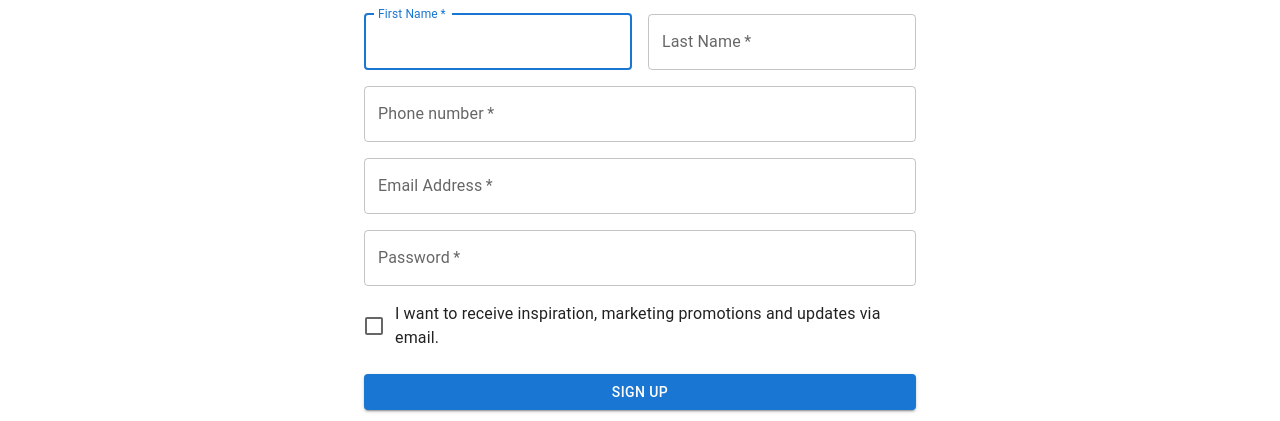
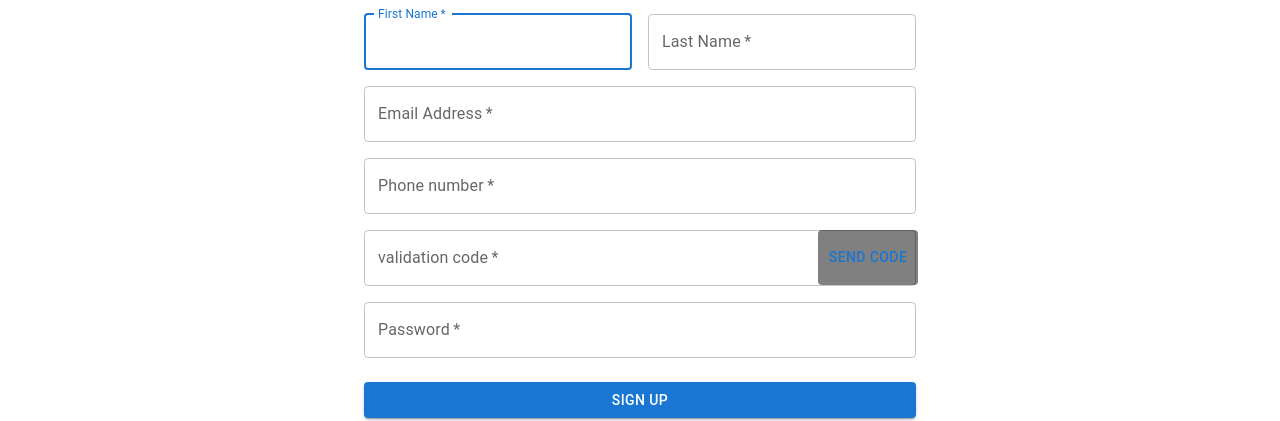
Before and after one commit to fastguys/PostManWeb, a React (Create React App) app: page /signup in a window 1280 px wide. Shown: the part 360-781 px from the top of the page. Built offline with nearby package versions, Linux system fonts and the light colour scheme; no server answers.

Commit message:
[Sign UP] Add Recaptch ans SMS Validation

```diff
--- a/src/SignupPage/SignUpPage.js
+++ b/src/SignupPage/SignUpPage.js
@@ -11,9 +11,12 @@ import Typography from "@mui/material/Typography";
 import Container from "@mui/material/Container";
 import { createTheme, ThemeProvider } from "@mui/material/styles";
 import { auth } from "../firebase";
-import { SystemSecurityUpdate } from "@mui/icons-material";
+import { InputAdornment } from '@mui/material';
 import ResponsiveAppBar from "./TopBar";
 import { useState } from "react";
+import { height } from "@mui/system";
+import { Phone } from "@mui/icons-material";
+import { getAuth, RecaptchaVerifier, signInWithPhoneNumber } from "firebase/auth";
 
 function Copyright(props) {
   return (
@@ -34,13 +37,39 @@ function Copyright(props) {
 }
 
 const theme = createTheme();
-
 export default function SignUp() {
   const [NameError, setNameError] = useState(false);
   const [PhoneError, setPhoneError] = useState(false);
   const [PasswordError, setPasswordError] = useState(false);
   const [EmailError, setEmailError] = useState(false);
   const [EmailInUsed, setInUsed] = useState(false);
+  const [IncorrectCode, setIncorrectCode] = useState(false);
+  const [Phone, setPhone] = useState('+1');
+
+  const handleClick = event => {
+    const auth = getAuth();
+    if (!window.recaptchaVerifier) {
+      window.recaptchaVerifier = new RecaptchaVerifier('reCap', {
+        'size': 'invisible',
+        'callback': (response) => {
+          // reCAPTCHA solved, allow signInWithPhoneNumber.
+        }
+      }, auth);
+    }
+    let phone_number = "+1" + Phone;
+    console.log(phone_number)
+    signInWithPhoneNumber(auth, phone_number, window.recaptchaVerifier)
+    .then((confirmationResult) => {
+      // SMS sent. Prompt user to type the code from the message, then sign the
+      // user in with confirmationResult.confirm(code).
+      window.confirmationResult = confirmationResult;
+      alert("A Code Sent Successfully to Your Phone")
+      // ...
+    }).catch((error) => {
+      // Error; SMS not sent
+      // ...
+    });
+  }
   const handleSubmit = (event) => {
         event.preventDefault();
         const data = new FormData(event.currentTarget);
@@ -153,18 +182,7 @@ export default function SignUp() {
                     autoComplete="family-name"
                   />
                 </Grid>
-                <Grid item xs={12}>
-                  <TextField
-                    required
-                    fullWidth
-                    error = {PhoneError}
-                    helperText = {PhoneError ? "Invalid Phone Number" : ""}
-                    id="phone_number"
-                    label="Phone number"
-                    name="phone_number"
-                    autoComplete="tel"
-                  />
-                </Grid>
+
                 <Grid item xs={12}>
                   <TextField
                     required
@@ -181,6 +199,52 @@ export default function SignUp() {
                   <TextField
                     required
                     fullWidth
+                    error = {PhoneError}
+                    helperText = {PhoneError ? "Invalid Phone Number" : ""}
+                    id="phone_number"
+                    label="Phone number"
+                    name="phone_number"
+                    autoComplete="tel"
+                    onChange={(e) => {
+                      setPhone(e.target.value);
+                    }}
+                  />
+                </Grid>
+                <Grid item xs={12}>
+                  <TextField
+                    required
+                    fullWidth
+                    error = {PhoneError}
+                    helperText = {PhoneError ? "Invalid Phone Number" : ""}
+                    id="validation_code"
+                    label="validation code"
+                    name="validation_code"
+                    autoComplete="tel"
+
+                    InputProps={{endAdornment: (
+                      <InputAdornment position="end">
+                        <Button
+                        onClick={() => {
+                          handleClick();
+                        }}
+                        sx=
+                        {{ width:100,
+                          height:55,
+                          mr : -2,
+                          backgroundColor:"grey",
+                          whiteSpace: "nowrap",
+                          display: "block"
+                        }}
+                        >Send Code</Button>
+                      </InputAdornment>
+                    )}}
+                  />
+
+                </Grid>
+                <Grid item xs={12}>
+                  <TextField
+                    required
+                    fullWidth
                     error = {PasswordError}
                     helperText = {PasswordError ? "Invalid Password:Password should be at least 6 character!" : ""}
                     name="password"
@@ -190,13 +254,9 @@ export default function SignUp() {
                     autoComplete="new-password"
                   />
                 </Grid>
-                <Grid item xs={12}>
-                  <FormControlLabel
-                    control={
-                      <Checkbox value="allowExtraEmails" color="primary" />
-                    }
-                    label="I want to receive inspiration, marketing promotions and updates via email."
-                  />
+                <Grid
+                id = "reCap"
+                >
                 </Grid>
               </Grid>
               <Button
```
Lines whose indentation alone changed are shown as unchanged.
